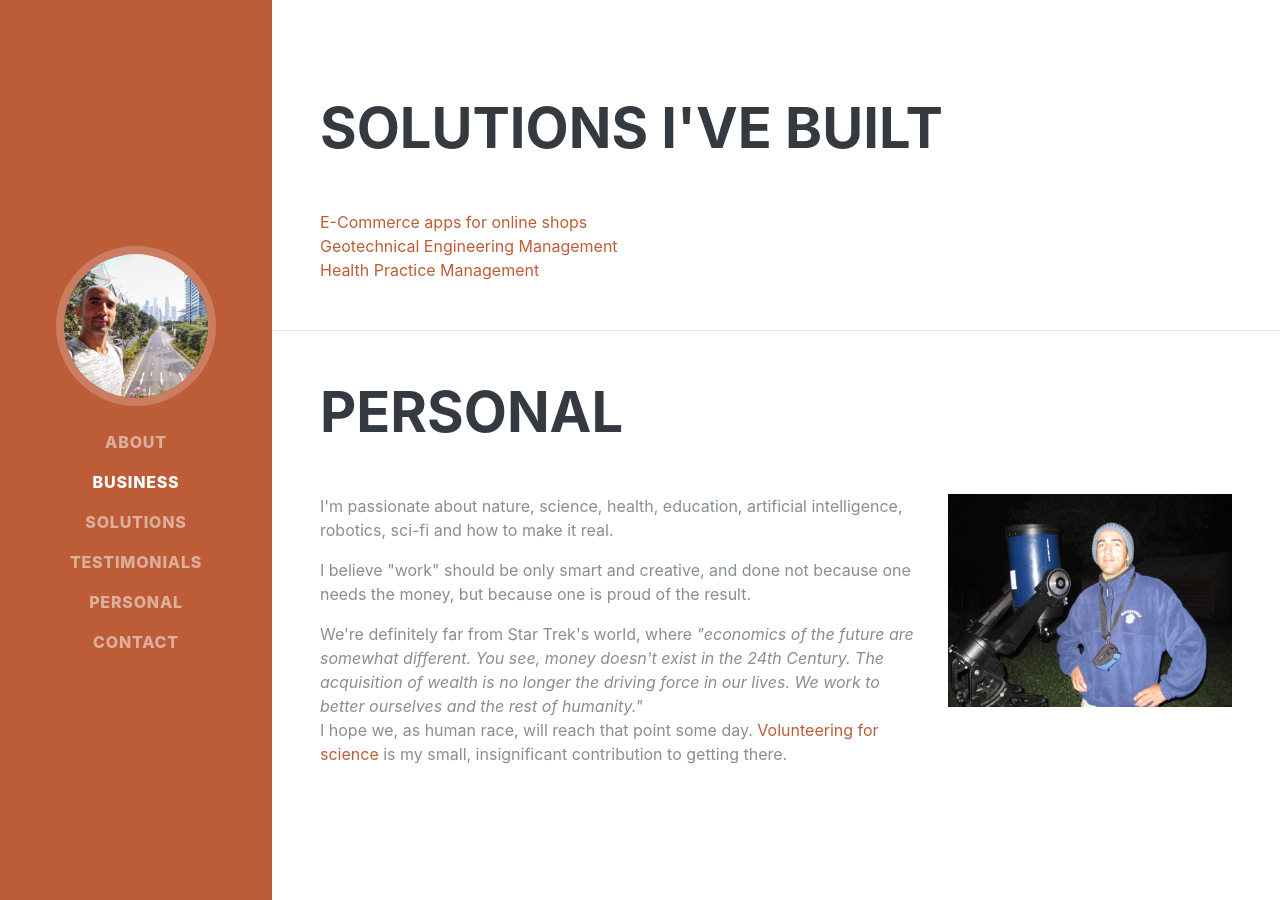
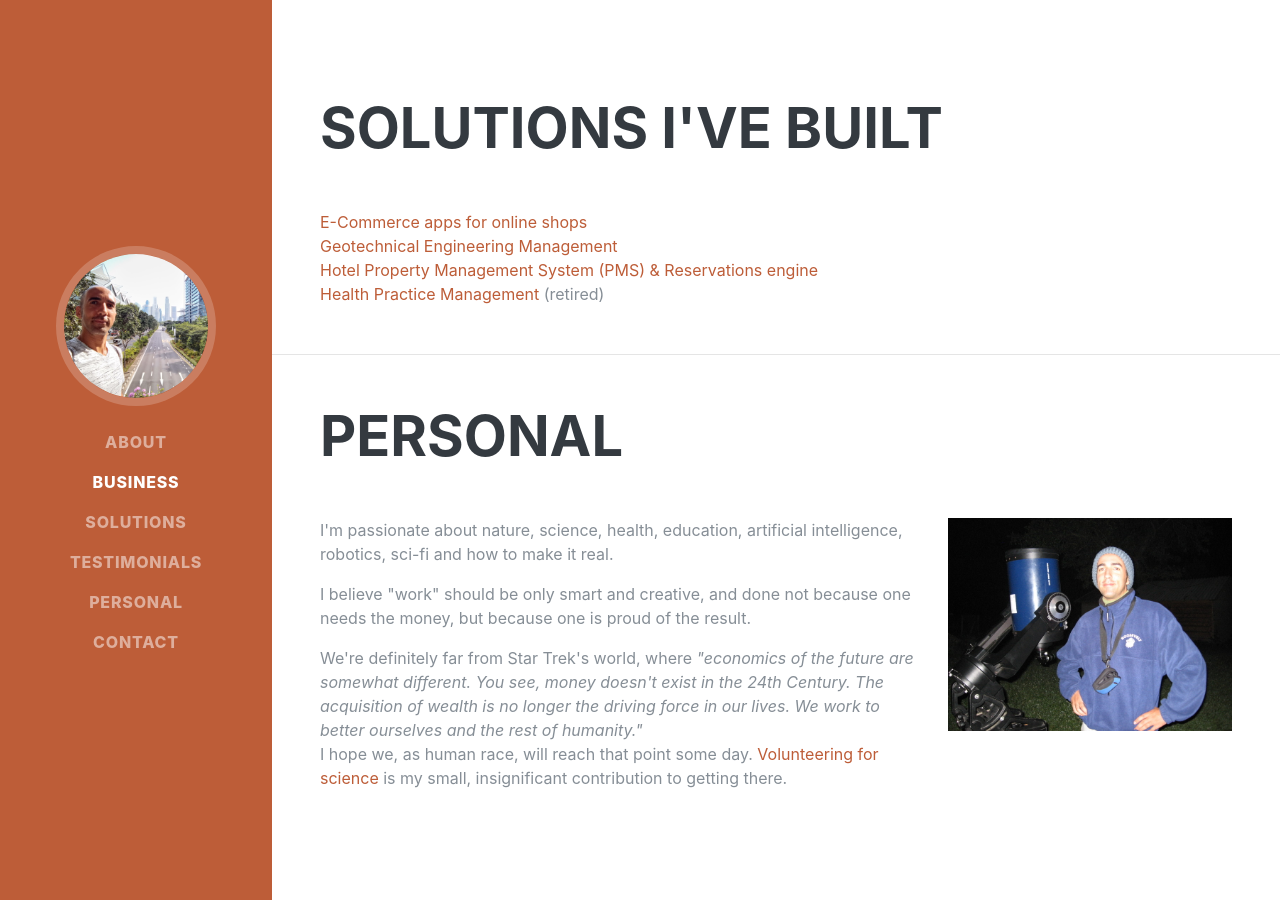
Before and after one commit to mariusa/mariusa.github.io, a Jekyll site: the page built from index.html, in a window 1280 px wide and 900 px high, scrolled down 2256 px. Built offline with Jekyll 4.4.1, drawn with Linux system fonts in a browser that asks for light colours; some web fonts are replaced.

Commit message:
experience

```diff
--- a/index.html
+++ b/index.html
@@ -143,7 +143,9 @@
 
         <a class="" href="https://www.suppleapps.com/" target="_blank">E-Commerce apps for online shops</a><br />
         <a class="" href="https://geotechpm.herokuapp.com/" target="_blank">Geotechnical Engineering Management</a><br />
-        <a class="" href="https://juvmed.com/" target="_blank">Health Practice Management</a><br />
+	<a class="" href="https://hoteliera.com/" target="_blank">Hotel Property Management System (PMS) &amp; Reservations engine</a><br />
+        <a class="" href="https://juvmed.netlify.app" target="_blank">Health Practice Management</a> (retired)<br />
+
     </div>
 </section>
 
```
